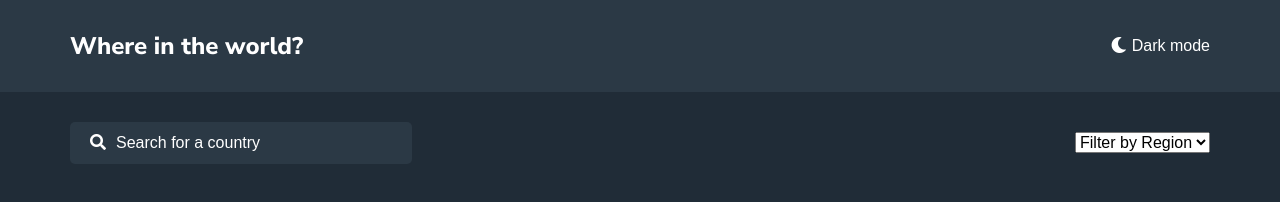
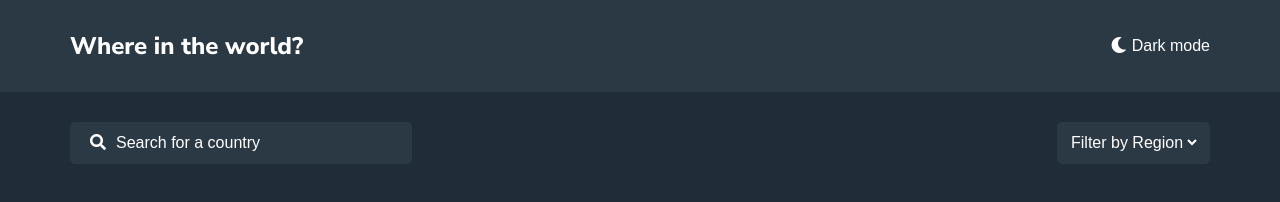
Before and after one commit to iadefidipe/countries-db-api, a website built with Parcel: page index.html in a window 1280 px wide. Built offline with nearby package versions, Linux system fonts and the light colour scheme.

Commit message:
search and filter option done

```diff
--- a/index.html
+++ b/index.html
@@ -59,10 +59,11 @@
             <span class="search-input-icon"> <i class="fas fa-search"></i> </span>
             <input  class="search-input-field" type="search" name="search" id="search" placeholder="Search for a country">
           </div>
-          <div class="filter-option">
+
+          <div class="filter">
             <form >
-              <select name="region" id="region">
-                <div class="select_option">
+              <select class="filter-select" name="region" id="region">
+                <div class="filter-option">
                   <option disabled selected>Filter by Region</option>
                   <option value="All">All</option>
                   <option value="Africa">Africa</option>
--- a/src/scss/_main.scss
+++ b/src/scss/_main.scss
@@ -6,6 +6,13 @@
 
 .preference{
     justify-content: space-between;
+
+    @include breakpoint-down (small){
+        flex-direction: column;
+        align-items: unset;
+        gap: rem(20);
+    }
+
 
     .search-input{
         padding: rem(10) 0 rem(10) rem(20);
@@ -17,11 +24,58 @@
         &-field::placeholder{
          color: var(--clr-text);
         }
+
+        @include breakpoint-down (small){
+           min-width: 100%;
+        }
     }
 
     input{
-        background: none;
-        border: none;
+        width: 100%;
     }
 
+    .filter{
+        background-color: var(--clr-dark-el);
+        padding: rem(10);
+        border-radius: rem(5);
+
+
+        @include breakpoint-down (small){
+            width: rem(160);
+         }
+
+        &-select{
+            color: var(--clr-text);
+
+            &:after{
+                position: absolute;
+                content: "";
+                top: 14px;
+                right: 10px;
+                width: 0;
+                height: 0;
+                border: 6px solid transparent;
+                border-color: #fff transparent transparent transparent;
+            }
+
+
+        }
+
+        &-option{
+            background-color: red;
+
+            option{
+                background-color: red;
+
+            }
+
+        }
+
+
+
+
+    }
+
+
+
 }
--- a/src/scss/_reset.scss
+++ b/src/scss/_reset.scss
@@ -22,3 +22,12 @@ li {
   list-style: none;
   color: inherit;
 }
+
+input, select{
+  background: none;
+  border: none;
+}
+
+input:focus, select:focus{
+  outline: none;
+}
```
Also changed, not shown: dist/index.html, 4 other files.
